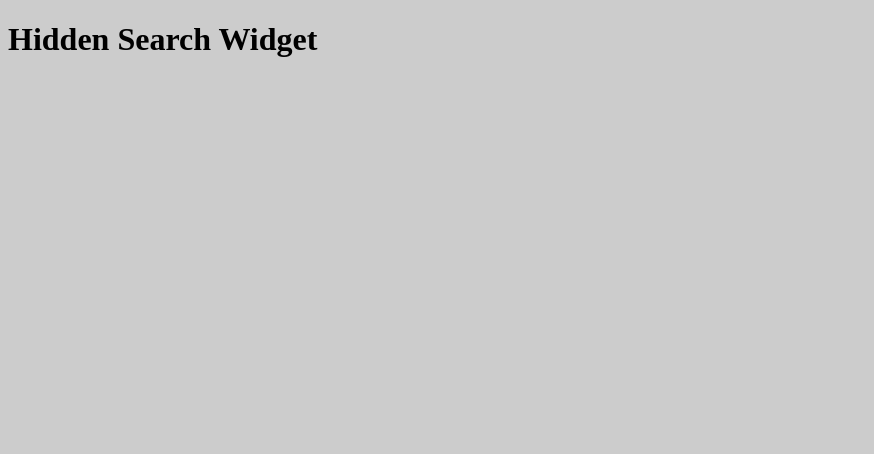
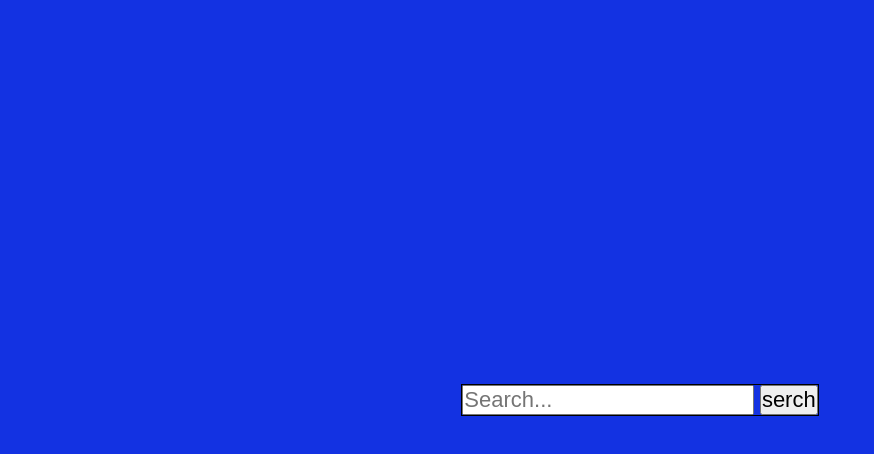
Before and after one commit to DariuszOkonski/js-hidden-search-widget, a plain HTML site: page index.html in a window 1280 px wide. Shown: the whole page, without its empty margins (0-874 px from the left). Drawn offline with Linux system fonts and the light colour scheme.

Commit message:
add basic styles

```diff
--- a/index.html
+++ b/index.html
@@ -9,7 +9,12 @@
     <title>Hidden Search Widget</title>
 </head>
 <body>
-    <h1>Hidden Search Widget</h1>
+
+
+    <div class="container">
+        <input type="text" placeholder="Search...">
+        <button>serch</button>
+    </div>
 
     <script src="script.js"></script>
 </body>
--- a/style.css
+++ b/style.css
@@ -1,3 +1,32 @@
+*, *::before, *::after {
+    margin: 0;
+    padding: 0;
+    box-sizing: inherit;
+}
+
+html {
+    font-family: Arial, Helvetica, sans-serif;
+    font-size: 62.5%;
+    box-sizing: border-box;
+}
+
 body {
-    background-color: #ccc;
+    background-color: #1332e2;
+    width: 100%;
+    height: 100vh;
+    margin: 0;
+    padding: 0;
+    font-size: 2rem;
+
+    display: flex;
+    justify-content: center;
+    align-items: center;
 }
+
+.container {
+    border: 1px solid black;
+}
+
+input, button {
+    font-size: 2.2rem;
+}
```
